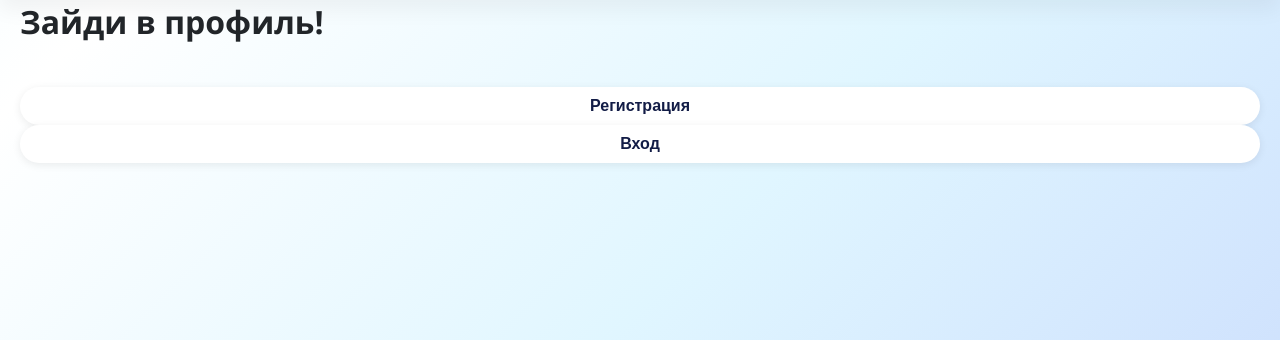
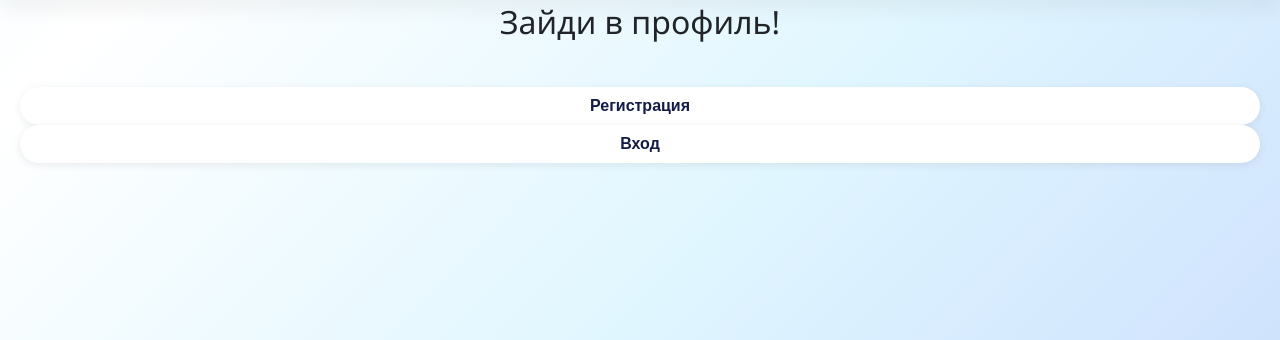
Before and after one commit to astermuru/final_project_user_shop, a Flask app: page /register_or_login in a window 1280 px wide. Shown: the part 107-447 px from the top of the page. Run offline with Flask 3, Linux system fonts and the light colour scheme.

Commit message:
Update register_or_login.html

```diff
--- a/templates/register_or_login.html
+++ b/templates/register_or_login.html
@@ -10,7 +10,7 @@
 <body>
     {% include '_navbar.html' %}
     <div class="container">
-        <h1>Зайди в профиль!</h1>
+        <h1 style="text-align: center; font-weight: 500;">Зайди в профиль!</h1>
         <br><br>
 
 
```
